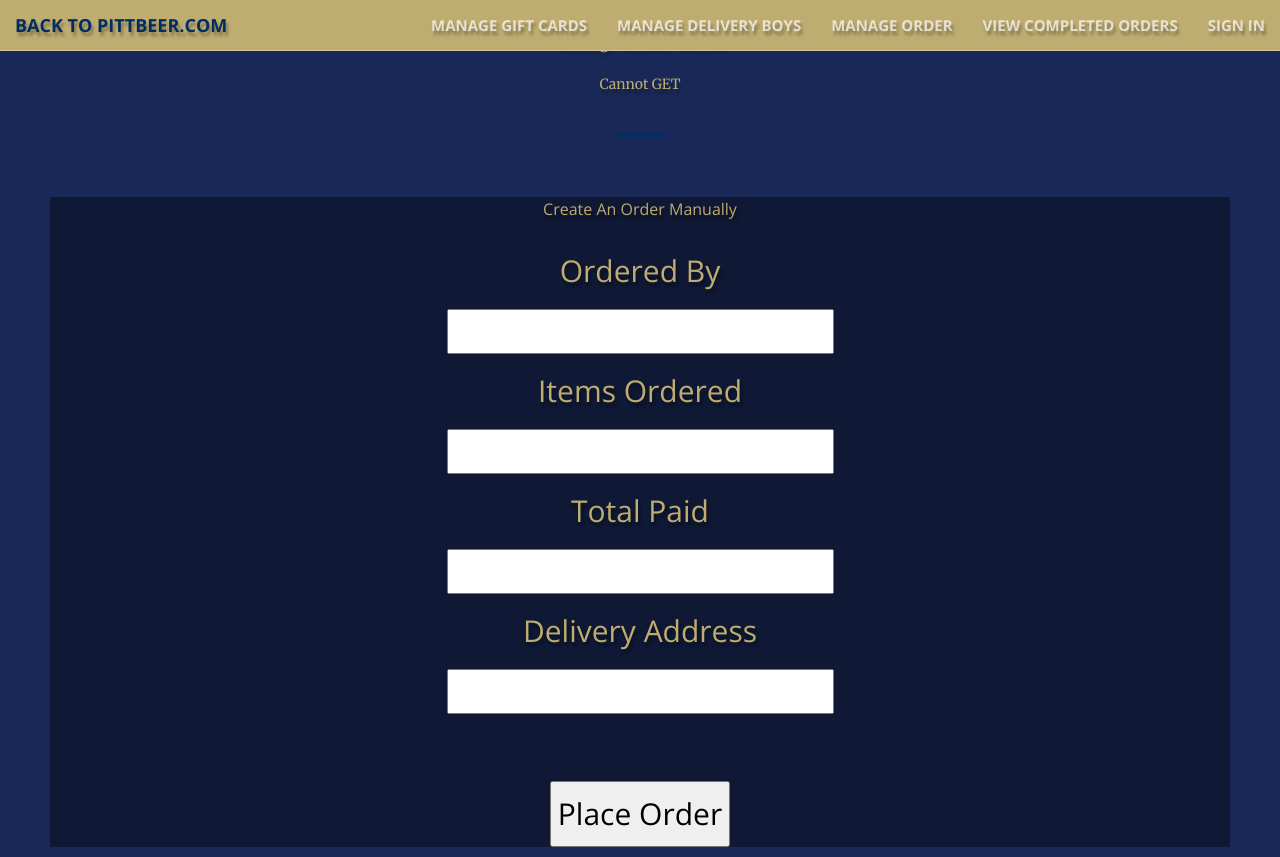
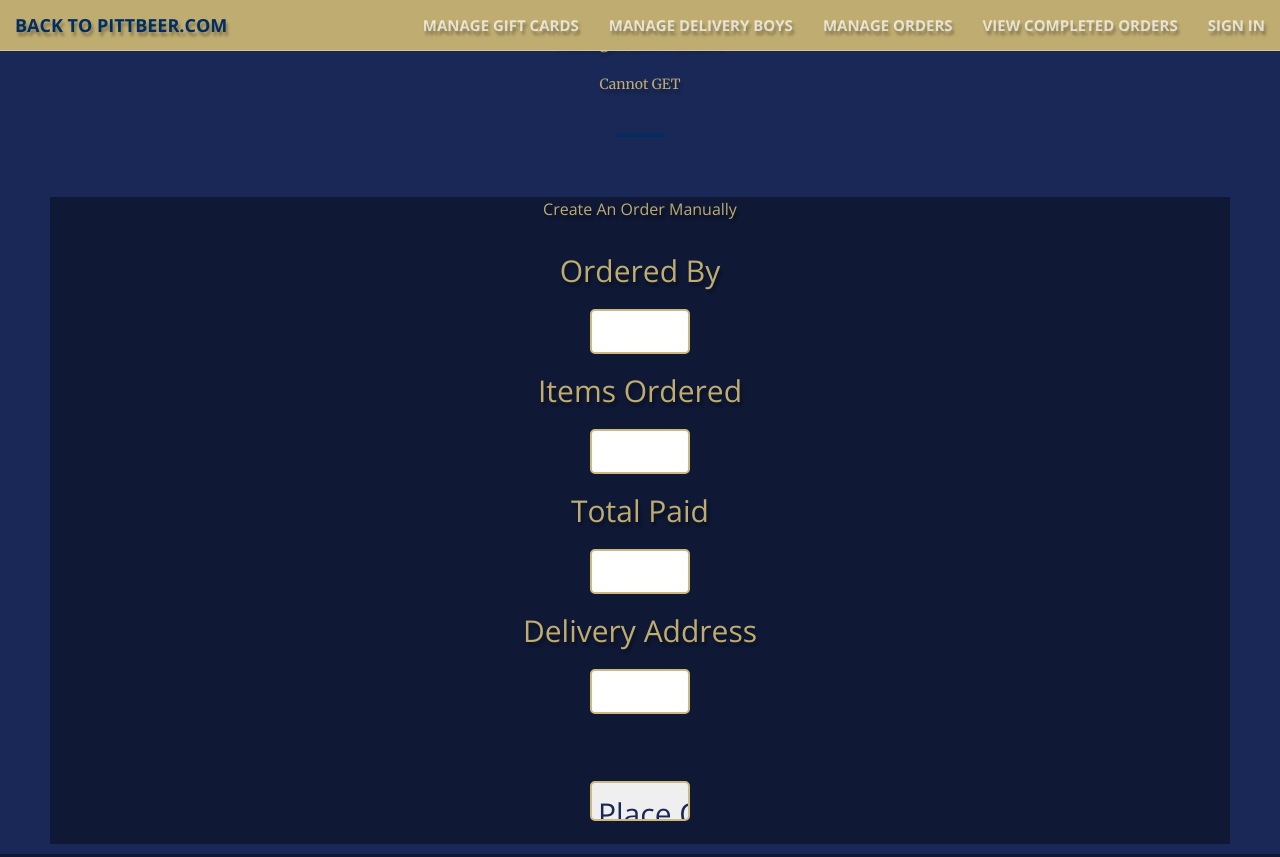
Before and after one commit to beerweb/beerweb, a Python web app: template templates/adminmanageorders.html in a window 1280 px wide. Run offline with Jinja, Linux system fonts and the light colour scheme; the template is opened without the code that fills it, so the values that code supplies are empty.

Commit message:
Fix some styling issues with admin tables

```diff
--- a/templates/adminmanagedeliverers.html
+++ b/templates/adminmanagedeliverers.html
@@ -155,7 +155,7 @@
                         <a class="page-scroll" href="/admin/managedeliverers">Manage Delivery Boys</a>
                     </li>
                     <li>
-                        <a class="page-scroll" href="/admin/manageorders">Manage Order</a>
+                        <a class="page-scroll" href="/admin/manageorders">Manage Orders</a>
                     </li>
 
                     <li>
--- a/templates/adminmanageorders.html
+++ b/templates/adminmanageorders.html
@@ -36,14 +36,10 @@
     <!-- Custom Theme JavaScript -->
     <script src="/static/bootstraptheme/js/creative.js"></script>
 
-    <script src="/static/ajaxhelper.js"></script>
-
     <!-- Custom Fonts -->
     <link href='http://fonts.googleapis.com/css?family=Open+Sans:300italic,400italic,600italic,700italic,800italic,400,300,600,700,800' rel='stylesheet' type='text/css'>
     <link href='http://fonts.googleapis.com/css?family=Merriweather:400,300,300italic,400italic,700,700italic,900,900italic' rel='stylesheet' type='text/css'>
     <link rel="stylesheet" href="/static/bootstraptheme/font-awesome/css/font-awesome.min.css" type="text/css">
-
-    <script src="/static/ajaxhelper.js"></script>
 
     <style type="text/css">
         body {
@@ -64,6 +60,7 @@
         #map {
             width: 100%;
             height: 400px;
+        }
         input, select {
             border: 2px solid #cdb87d !important;
             border-radius: 5px !important;
@@ -73,11 +70,11 @@
         }
         input {
             color: #192857;
-            font-size: 2em;
-            height: 50px;
+            font-size: 1em;
+            height: 40px;
             outline: none;
             -webkit-appearance: none;
-            width: 600px;
+            width: 100px;
         }
         input:focus, select:focus {
             border: 2px solid #cdb87d;
@@ -126,7 +123,6 @@
         input.amount {
             text-align: center;
             width: 50px;
-                }
         }
         #container {
             margin:auto;
@@ -224,7 +220,7 @@
                         <a class="page-scroll" href="/admin/managedeliverers">Manage Delivery Boys</a>
                     </li>
                     <li>
-                        <a class="page-scroll" href="/admin/manageorders">Manage Order</a>
+                        <a class="page-scroll" href="/admin/manageorders">Manage Orders</a>
                     </li>
 
                     <li>
```
Also changed, not shown: 1 other file. Lines whose indentation alone changed are shown as unchanged.
